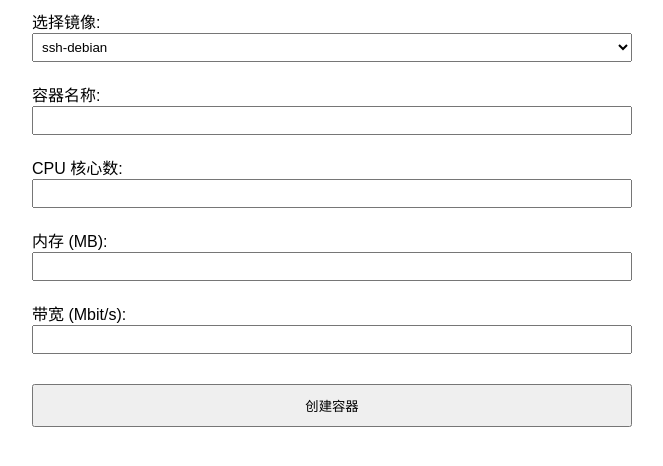
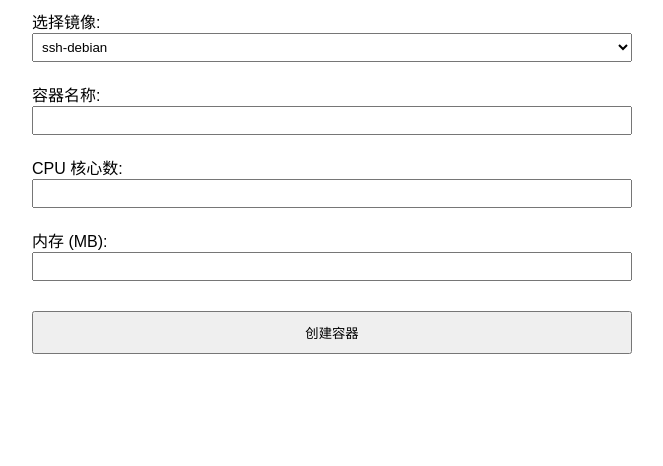
Before and after one commit to xkatld/docker-for-sale, a Flask app: page / in a window 1280 px wide. Shown: the part 110-576 px from the top of the page, without its empty margins (308-971 px from the left). Run offline with Flask 3, Linux system fonts and the light colour scheme.

Commit message:
Update index.html

```diff
--- a/web/api/templates/index.html
+++ b/web/api/templates/index.html
@@ -31,9 +31,6 @@
 
         <label for="memory">内存 (MB):</label>
         <input type="number" id="memory" name="memory" min="32" required>
-
-        <label for="bandwidth">带宽 (Mbit/s):</label>
-        <input type="number" id="bandwidth" name="bandwidth" min="1" required>
 
         <button type="submit">创建容器</button>
     </form>
```
